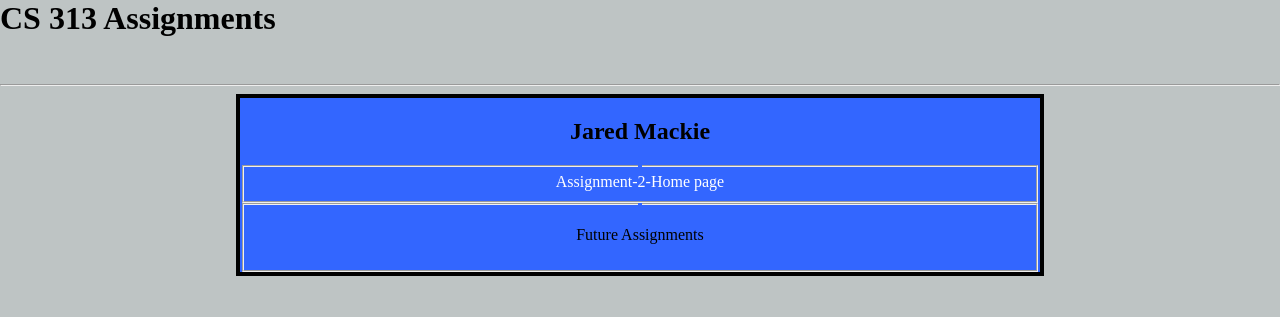
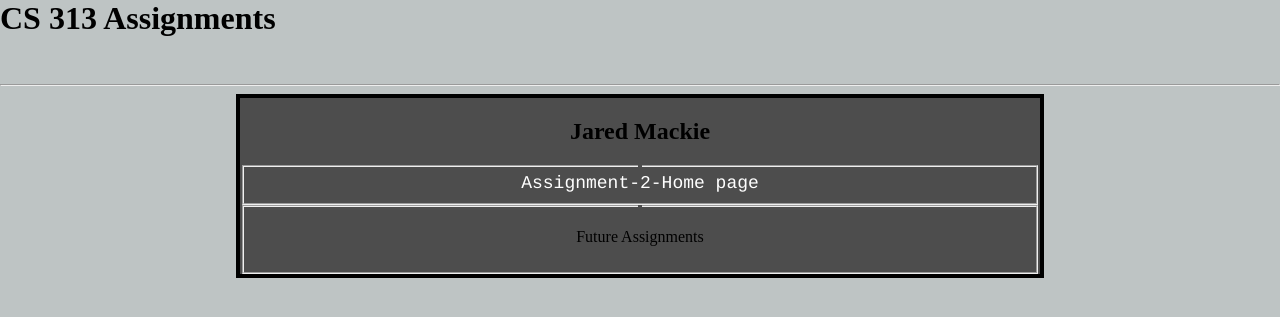
Before and after one commit to jmackie6/budget_program, a PHP site: page / in a window 1280 px wide. Shown: the top 317 px of the page. Run offline with PHP 8.4, Linux system fonts and the light colour scheme.

Commit message:
update for index.css

```diff
--- a/index.css
+++ b/index.css
@@ -6,11 +6,19 @@ body
 h1.title
 {
        color: white;
-       margin-left: 20px;
+       margin-center: 20px;
+       text-align: center;
+       font-family: courier;
+}
+h2.title
+{
+       color: white;
+       text-align: center;
+       font-family: courier;
 }
 div
 {
-      background-color: #3366FF;
+      background-color: #4d4d4d;
       border: 4px solid;
       text-align: center;
       width: 800px;
@@ -32,4 +40,10 @@ a
 {
        color: #ffffff;
        text-decoration: none;
+       font-family: courier;
 }
+span
+{
+       font-size: 18px;
+       font-family: courier;
+}
```
Lines whose indentation alone changed are shown as unchanged.
